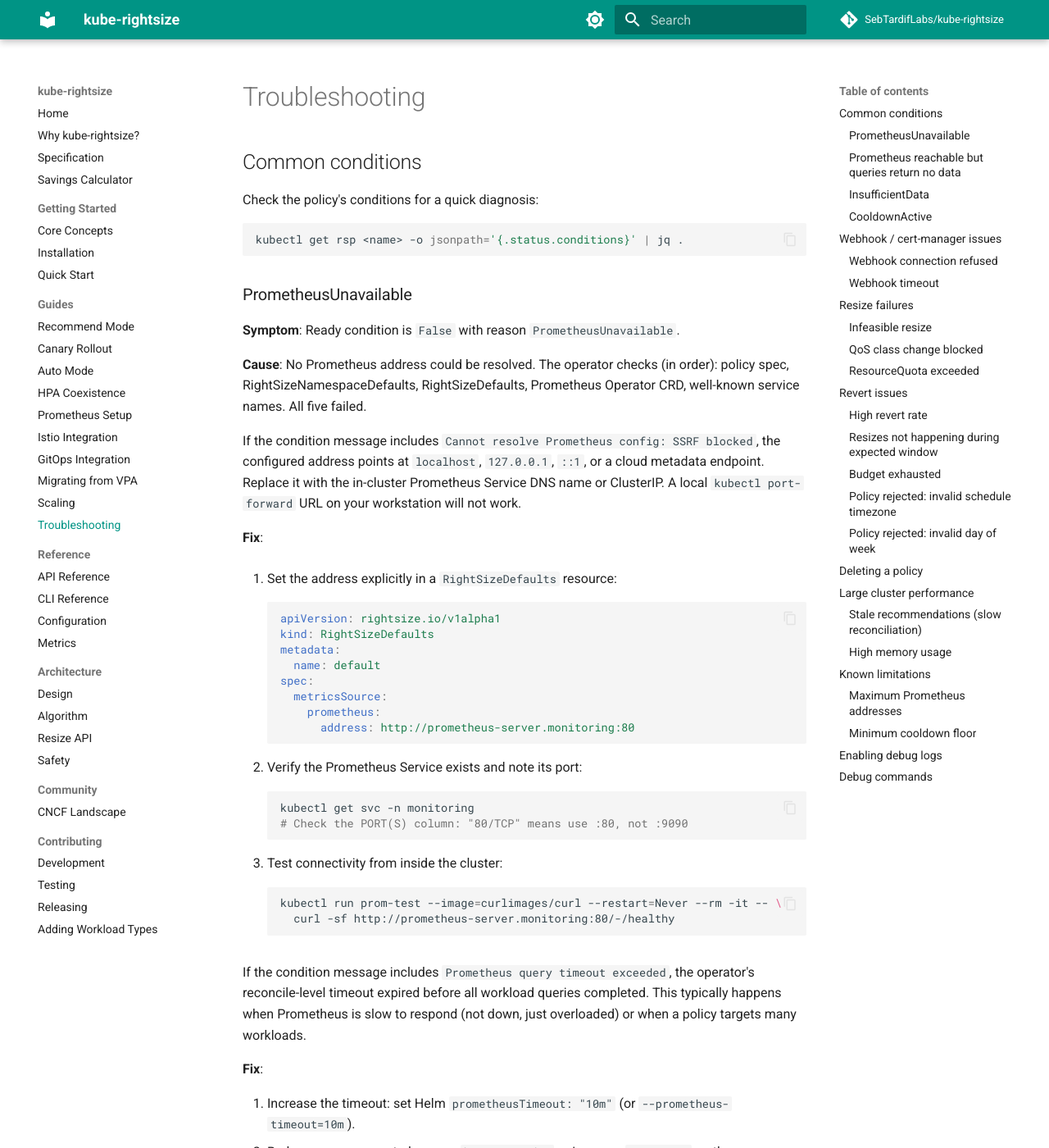
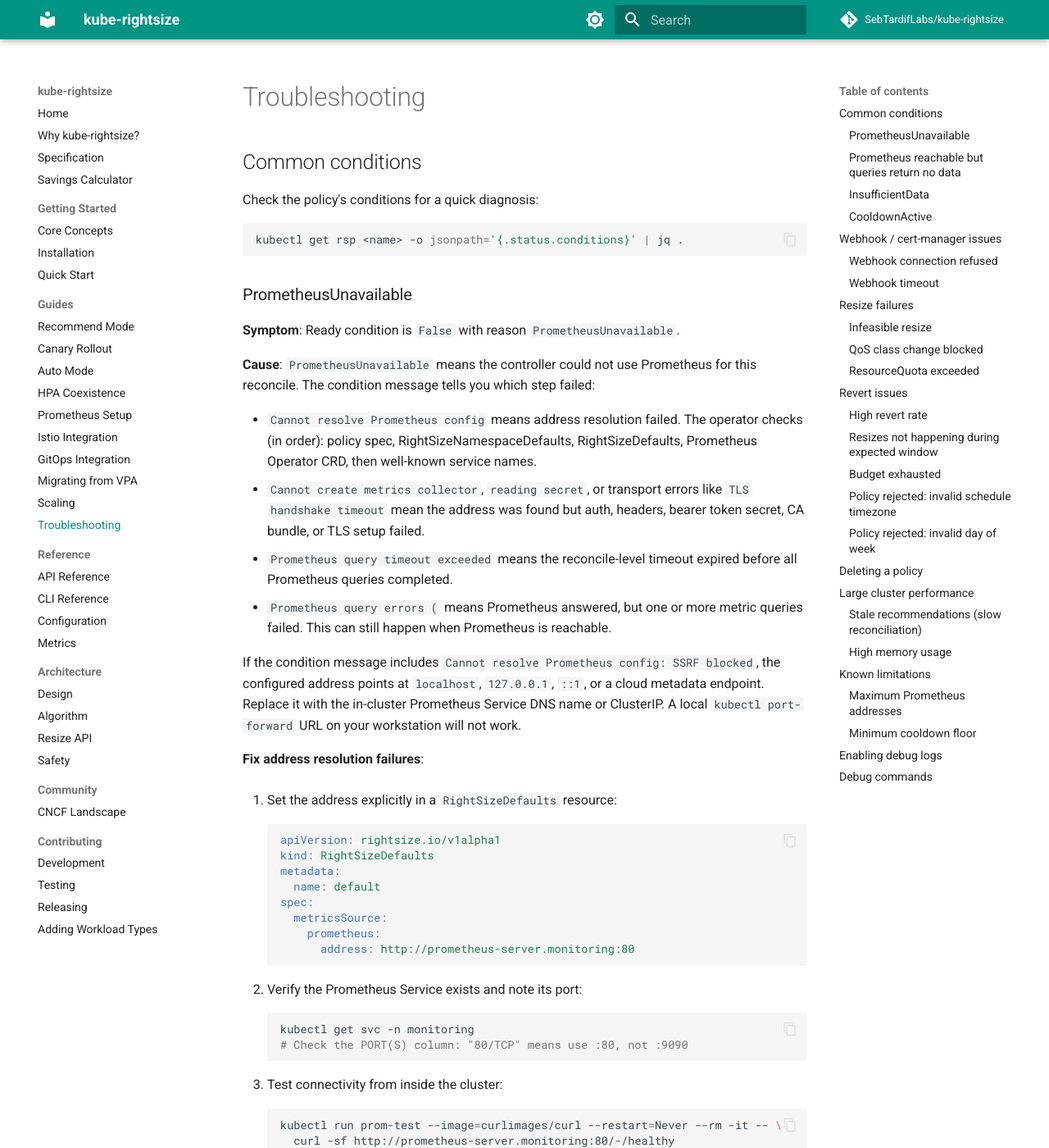
Before and after one commit to attune-io/attune, an MkDocs documentation site: the page built from docs/guides/troubleshooting.md, in a window 1280 px wide and 1400 px high. Shown: the whole window at 82% size. Built offline with MkDocs 1.6.1 and Material for MkDocs 9.7.7, drawn with Linux system fonts in a browser that asks for light colours; comment, search, counter and statistics services are not loaded; some of the changed text lies outside the part shown.

Commit message:
docs: clarify PrometheusUnavailable troubleshooting
Signed-off-by: Sebastien Tardif <sebtardif@ncf.ca>

````diff
--- a/docs/guides/troubleshooting.md
+++ b/docs/guides/troubleshooting.md
@@ -12,9 +12,20 @@
 
 **Symptom**: Ready condition is `False` with reason `PrometheusUnavailable`.
 
-**Cause**: No Prometheus address could be resolved. The operator checks
-(in order): policy spec, RightSizeNamespaceDefaults, RightSizeDefaults,
-Prometheus Operator CRD, well-known service names. All five failed.
+**Cause**: `PrometheusUnavailable` means the controller could not use
+Prometheus for this reconcile. The condition message tells you which step
+failed:
+
+- `Cannot resolve Prometheus config` means address resolution failed. The
+  operator checks (in order): policy spec, RightSizeNamespaceDefaults,
+  RightSizeDefaults, Prometheus Operator CRD, then well-known service names.
+- `Cannot create metrics collector`, `reading secret`, or transport errors
+  like `TLS handshake timeout` mean the address was found but auth, headers,
+  bearer token secret, CA bundle, or TLS setup failed.
+- `Prometheus query timeout exceeded` means the reconcile-level timeout
+  expired before all Prometheus queries completed.
+- `Prometheus query errors (` means Prometheus answered, but one or more
+  metric queries failed. This can still happen when Prometheus is reachable.
 
 If the condition message includes `Cannot resolve Prometheus config: SSRF blocked`,
 the configured address points at `localhost`, `127.0.0.1`, `::1`, or a
@@ -22,7 +33,7 @@
 DNS name or ClusterIP. A local `kubectl port-forward` URL on your workstation
 will not work.
 
-**Fix**:
+**Fix address resolution failures**:
 
 1. Set the address explicitly in a `RightSizeDefaults` resource:
 
@@ -51,12 +62,21 @@
       curl -sf http://prometheus-server.monitoring:80/-/healthy
     ```
 
+If the condition message includes `Cannot create metrics collector`,
+`reading secret`, or a transport error like `TLS handshake timeout`,
+verify the credentials and connection details before changing timeouts:
+
+1. Check the referenced Secret exists and contains the expected bearer token.
+2. Re-check custom headers, CA bundle, and `insecureSkipVerify` settings.
+3. Test the exact Prometheus URL from inside the cluster with the same auth
+   mechanism the operator uses.
+
 If the condition message includes `Prometheus query timeout exceeded`, the
 operator's reconcile-level timeout expired before all workload queries
 completed. This typically happens when Prometheus is slow to respond
 (not down, just overloaded) or when a policy targets many workloads.
 
-**Fix**:
+**Fix query timeouts**:
 
 1. Increase the timeout: set Helm `prometheusTimeout: "10m"` (or
    `--prometheus-timeout=10m`).
@@ -64,6 +84,17 @@
    on the RightSizePolicy or RightSizeDefaults.
 3. Check Prometheus health: high query latency often indicates Prometheus
    itself needs more resources or recording rules.
+
+If the condition message includes `Prometheus query errors (`, Prometheus was
+reachable but one or more metric queries still failed.
+
+**Fix query errors**:
+
+1. Check the operator logs for the exact failing query and backend error.
+2. Replay the failing query directly against Prometheus to confirm whether the
+   backend rejects it or returns partial data.
+3. If the backend is overloaded, reduce query cost with a shorter
+   `historyWindow` or a larger `queryStep`.
 
 See the [Prometheus Setup](prometheus-setup.md) guide for full details on
 address resolution and common installations.
````
